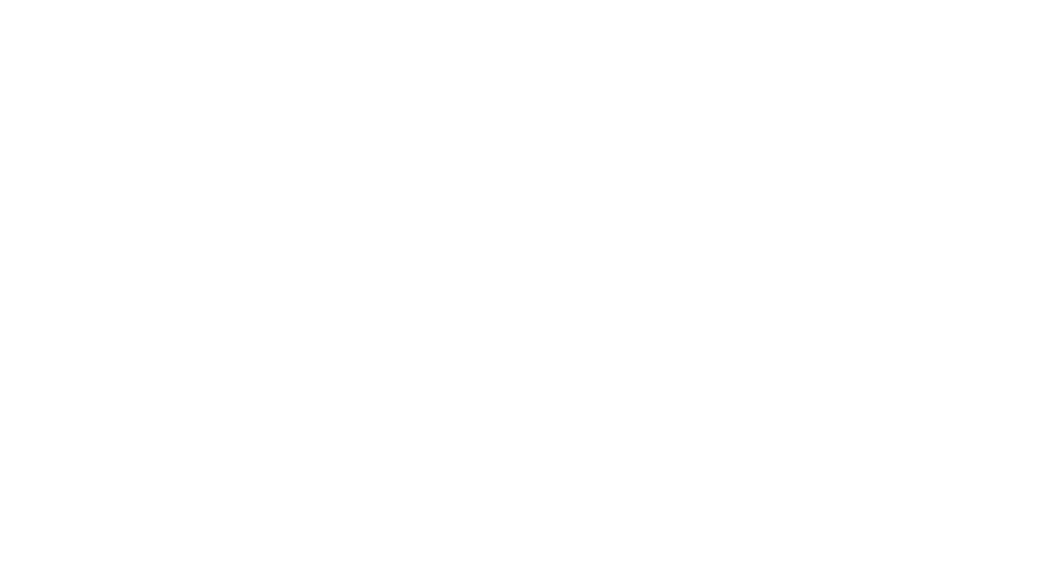
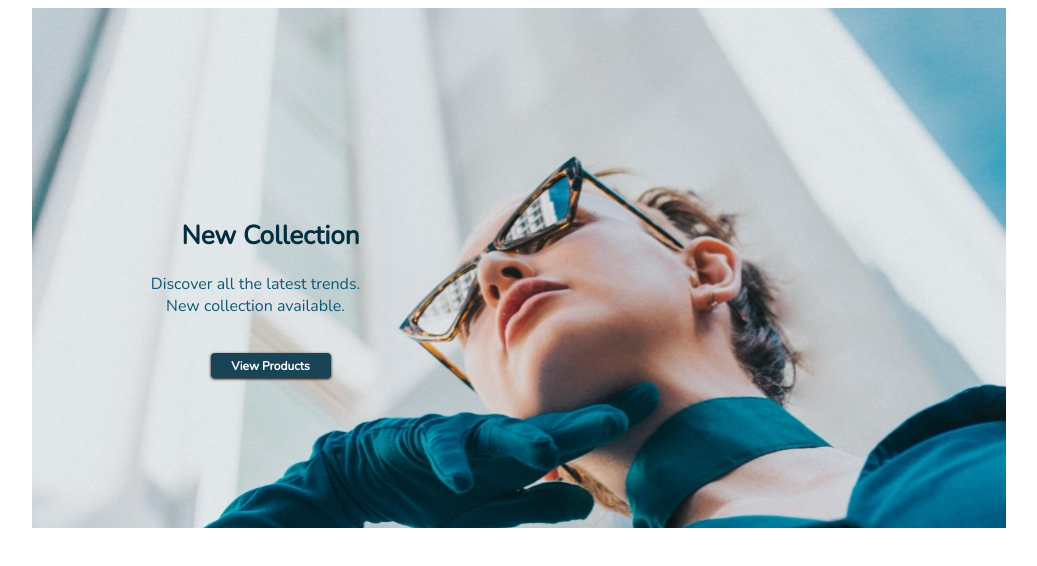
Before and after one commit to AnaCDSequeira/GroupProject-JS-CSS, a website: page src/index.html in a window 1280 px wide. Shown: the whole page, without its empty margins (121-1158 px from the left). Drawn offline with nearby package versions, Linux system fonts and the light colour scheme.

Commit message:
Section one implementation

```diff
--- a/src/index.html
+++ b/src/index.html
@@ -5,6 +5,24 @@
     <meta http-equiv="X-UA-Compatible" content="IE=edge" />
     <meta name="viewport" content="width=device-width, initial-scale=1.0" />
     <title>MindStore</title>
+    <link rel="stylesheet" href="styles.css" />
+    <link
+      href="https://fonts.googleapis.com/css2?family=Nunito:wght@300&display=swap"
+      rel="stylesheet"
+    />
   </head>
-  <body></body>
+  <body>
+    <div class="section-one">
+      <div class="section-one-image" style="background:url(./sectionOne.jpg)no-repeat">
+        <img class="resize-img" src="https://raw.githubusercontent.com/AnaCDSequeira/GroupProject-JS-CSS/section_five/images/section_one.jpg">
+      <div class="content">
+        <h2 class="title">New Collection</h2>
+        <p class="text-one">Discover all the latest trends.
+          <br />
+          New collection available.</p>
+          <button class="button btn--size">View Products</button>
+      </div>
+      </div>
+    </div>
+  </body>
 </html>
--- /dev/null
+++ b/src/styles.css
@@ -0,0 +1,79 @@
+.section-one-image {
+    min-height: 65vh;
+    display: flex;
+    align-items: center;
+    padding-left: 7%;
+    background-size:cover;
+    background-position:center;
+    text-align: center;
+    margin-left: auto;
+    margin-right: auto;
+    width: 70%;
+}
+
+
+.title {
+    font-size: 26px;
+    font-weight: bold;
+    font-family: 'Nunito', sans-serif;
+    line-height: 32px;
+    padding-left: 30px;
+    color: #032E3F;
+    padding-top: 40px;
+}
+
+.text-one {
+    font-size: 16px;
+    font-weight: lighter;
+    font-family: 'Nunito', sans-serif;
+    line-height: 22px;
+    padding-left: 30px;
+    margin-right: 30px;
+    color: #105874;
+}
+
+.btn--size {
+    width: 120px;
+    height: 25px;
+}
+
+.button {
+    margin-left: 30px;
+    margin-top: 20px;
+    font-family: 'Nunito', sans-serif;
+    font-size: 12px;
+    font-weight: bolder;
+    background: #194455;
+    border-radius: 4px;
+    border: none;
+    color: white;
+    text-decoration: none;
+    text-align: center;
+    box-shadow: 0px 1px 3px black;
+    cursor: pointer;
+    transition-duration: 0.4s;
+}
+
+.button:hover {
+    background-color: #032E3F;
+}
+
+.resize-img{
+    display: none;
+}
+
+@media screen and (max-width: 480px){
+    .title{font-size:20px; text-align:left; }
+    .btn--size {
+        width: 100px;
+        height: 25px;
+}
+}
+
+@media screen and (max-width: 480px){
+    .title{font-size:20px; text-align:left; }
+    .btn--size {
+        width: 100px;
+        height: 25px;
+}
+}
```
Also changed, not shown: src/sectionOne.jpg (added).
